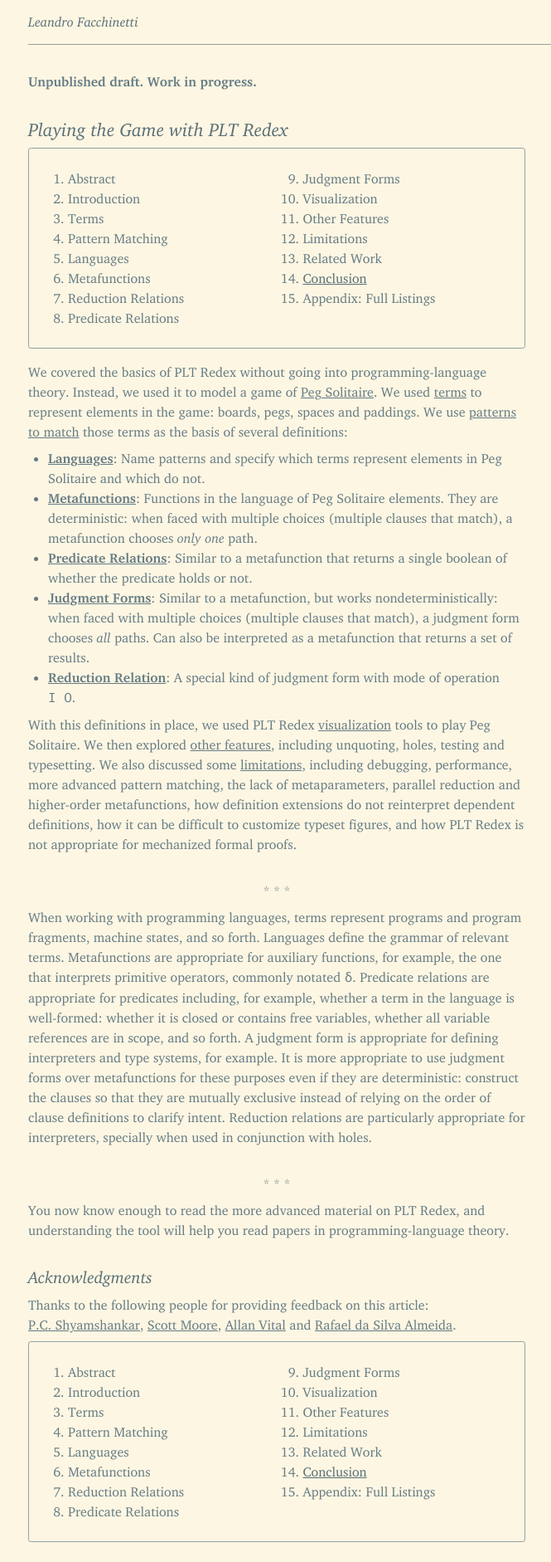
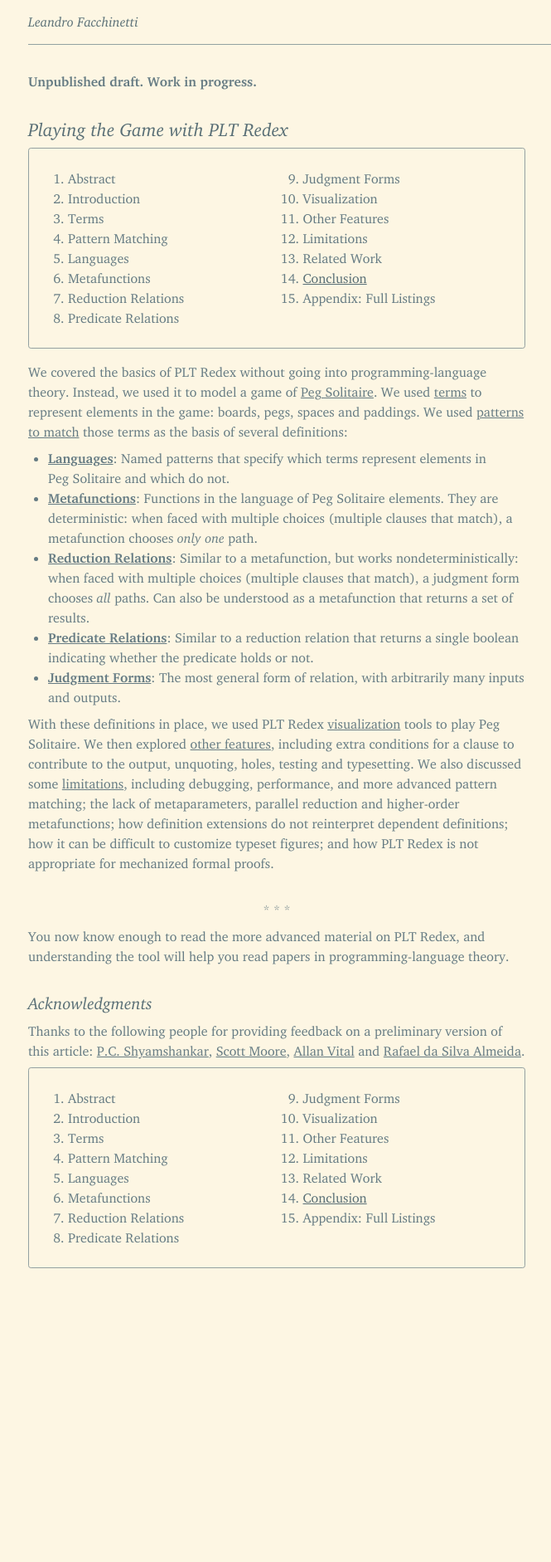
Before and after one commit to leafac/leafac.com, a Jekyll site: the page built from prose/playing-the-game-with-plt-redex/conclusion.md, in a window 1280 px wide. Shown: the whole page at 83% size, without its empty margins (106-771 px from the left). Built offline with Jekyll 4.4.1, drawn with Linux system fonts in a browser that asks for light colours; after the commit the page ends 1552 px from its top, so only the background shows below that.

Commit message:
Finish conclusion

```diff
--- a/prose/playing-the-game-with-plt-redex/conclusion.md
+++ b/prose/playing-the-game-with-plt-redex/conclusion.md
@@ -5,19 +5,15 @@
 draft: true
 ---
 
-We covered the basics of PLT Redex without going into programming-language theory. Instead, we used it to model a game of [Peg Solitaire](peg-solitaire-rules). We used [terms](terms) to represent elements in the game: boards, pegs, spaces and paddings. We use [patterns to match](pattern-matching) those terms as the basis of several definitions:
+We covered the basics of PLT Redex without going into programming-language theory. Instead, we used it to model a game of [Peg Solitaire](peg-solitaire-rules). We used [terms](terms) to represent elements in the game: boards, pegs, spaces and paddings. We used [patterns to match](pattern-matching) those terms as the basis of several definitions:
 
-- **[Languages](languages)**: Name patterns and specify which terms represent elements in Peg Solitaire and which do not.
+- **[Languages](languages)**: Named patterns that specify which terms represent elements in Peg Solitaire and which do not.
 - **[Metafunctions](metafunctions)**: Functions in the language of Peg Solitaire elements. They are deterministic: when faced with multiple choices (multiple clauses that match), a metafunction chooses *only one* path.
-- **[Predicate Relations](predicate-relations)**: Similar to a metafunction that returns a single boolean of whether the predicate holds or not.
-- **[Judgment Forms](judgment-forms)**: Similar to a metafunction, but works nondeterministically: when faced with multiple choices (multiple clauses that match), a judgment form chooses *all* paths. Can also be interpreted as a metafunction that returns a set of results.
-- **[Reduction Relation](reduction-relations)**: A special kind of judgment form with mode of operation `I O`.
+- **[Reduction Relations](reduction-relations)**: Similar to a metafunction, but works nondeterministically: when faced with multiple choices (multiple clauses that match), a judgment form chooses *all* paths. Can also be understood as a metafunction that returns a set of results.
+- **[Predicate Relations](predicate-relations)**: Similar to a reduction relation that returns a single boolean indicating whether the predicate holds or not.
+- **[Judgment Forms](judgment-forms)**: The most general form of relation, with arbitrarily many inputs and outputs.
 
-With this definitions in place, we used PLT Redex [visualization](visualization) tools to play Peg Solitaire. We then explored [other features](other-features), including unquoting, holes, testing and typesetting. We also discussed some [limitations](limitations), including debugging, performance, more advanced pattern matching, the lack of metaparameters, parallel reduction and higher-order metafunctions, how definition extensions do not reinterpret dependent definitions, how it can be difficult to customize typeset figures, and how PLT Redex is not appropriate for mechanized formal proofs.
-
-* * *
-
-When working with programming languages, terms represent programs and program fragments, machine states, and so forth. Languages define the grammar of relevant terms. Metafunctions are appropriate for auxiliary functions, for example, the one that interprets primitive operators, commonly notated `δ`. Predicate relations are appropriate for predicates including, for example, whether a term in the language is well-formed: whether it is closed or contains free variables, whether all variable references are in scope, and so forth. A judgment form is appropriate for defining interpreters and type systems, for example. It is more appropriate to use judgment forms over metafunctions for these purposes even if they are deterministic: construct the clauses so that they are mutually exclusive instead of relying on the order of clause definitions to clarify intent. Reduction relations are particularly appropriate for interpreters, specially when used in conjunction with holes.
+With these definitions in place, we used PLT Redex [visualization](visualization) tools to play Peg Solitaire. We then explored [other features](other-features), including extra conditions for a clause to contribute to the output, unquoting, holes, testing and typesetting. We also discussed some [limitations](limitations), including debugging, performance, and more advanced pattern matching; the lack of metaparameters, parallel reduction and higher-order metafunctions; how definition extensions do not reinterpret dependent definitions; how it can be difficult to customize typeset figures; and how PLT Redex is not appropriate for mechanized formal proofs.
 
 * * *
 
@@ -26,4 +22,4 @@
 Acknowledgments
 ===============
 
-Thanks to the following people for providing feedback on this article: [P.C. Shyamshankar](https://cs.jhu.edu/~shyam/), [Scott Moore](http://www.thinkmoore.net/), [Allan Vital](http://www.allanvital.com/) and [Rafael da Silva Almeida](http://rafaelalmeida.net/).
+Thanks to the following people for providing feedback on a preliminary version of this article: [P.C. Shyamshankar](https://cs.jhu.edu/~shyam/), [Scott Moore](http://www.thinkmoore.net/), [Allan Vital](http://www.allanvital.com/) and [Rafael da Silva Almeida](http://rafaelalmeida.net/).
```
